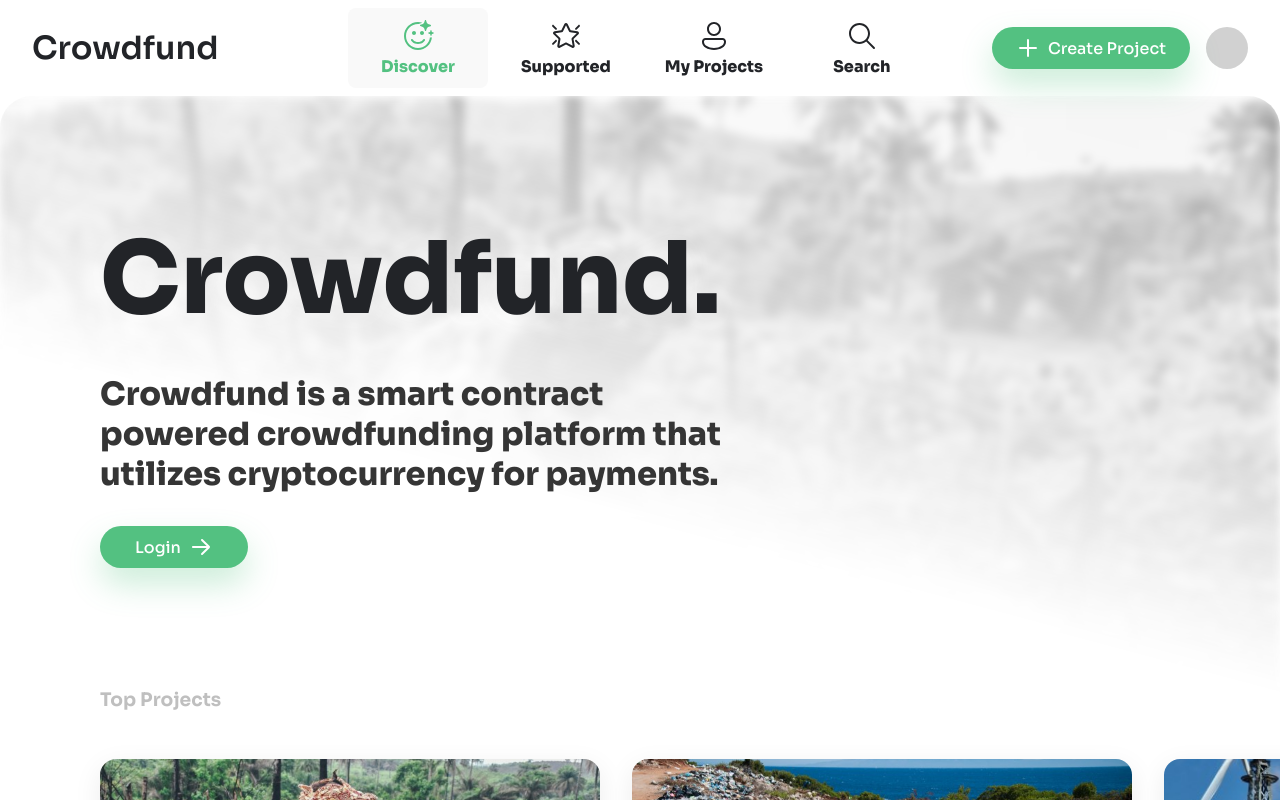
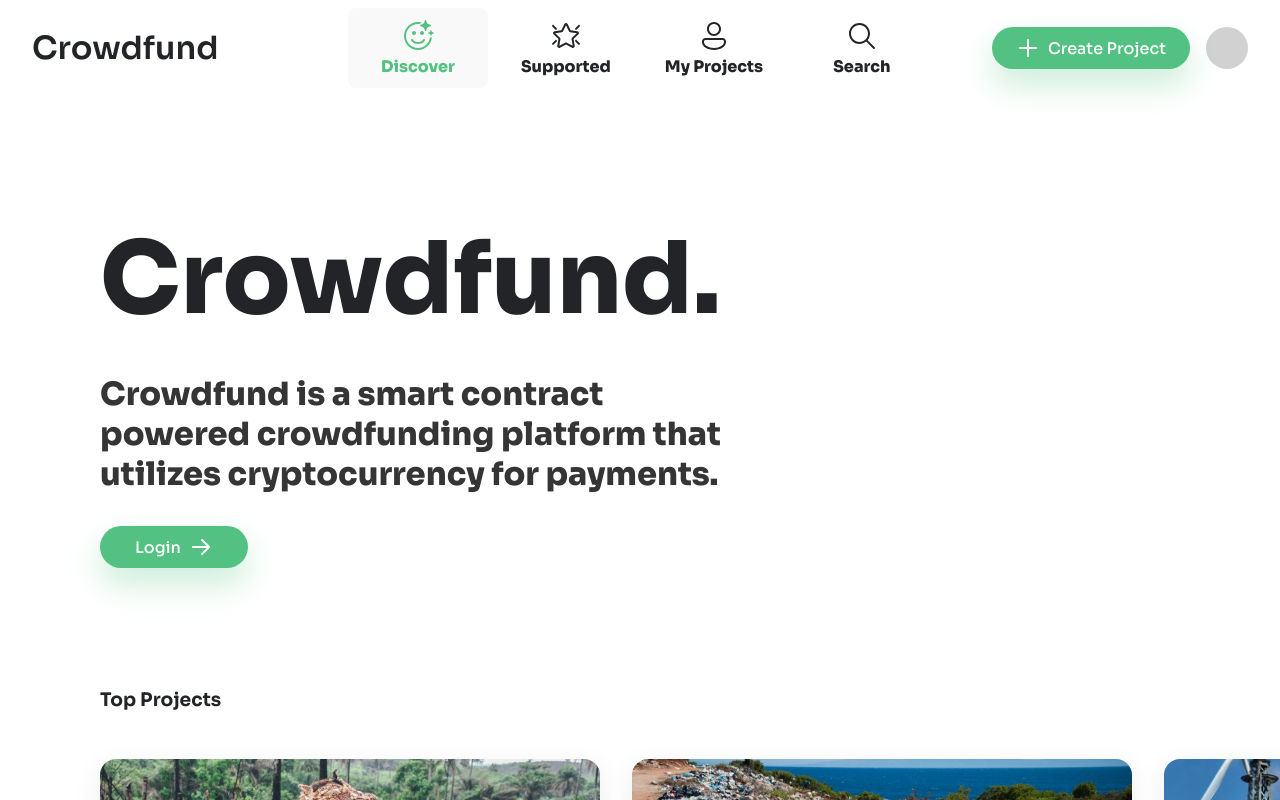
Before and after one commit to torstendngh/decentra-crowdfunding, a React (Create React App) app: page / in a window 1280 px wide. Built offline with nearby package versions, Linux system fonts and the light colour scheme; some icons are missing; the HTML template or start-up script is replaced by a standard one.

Commit message:
Added login page

```diff
--- a/src/App.js
+++ b/src/App.js
@@ -11,6 +11,7 @@ import MyProjectsPage from "./pages/MyProjectsPage";
 import SearchPage from "./pages/SearchPage";
 import CreateProjectPage from "./pages/CreateProjectPage";
 import ProfilePage from "./pages/ProfilePage";
+import LoginPage from "./pages/LoginPage";
 
 function App() {
   return (
@@ -27,6 +28,7 @@ function App() {
             <Route path="project" element={<ProjectPage/>}/>
             <Route path="create-project" element={<CreateProjectPage/>}/>
             <Route path="profile" element={<ProfilePage/>}/>
+            <Route path="login" element={<LoginPage/>}/>
           </Routes>
         </div>
       </BrowserRouter>
--- a/src/index.css
+++ b/src/index.css
@@ -30,7 +30,7 @@ body {
 
 /* Handle */
 ::-webkit-scrollbar-thumb {
-  background: gray;
+  background: rgba(128, 128, 128, 0.25);
   border-radius: 1000px;
 }
 
--- a/src/pages/CommonPageStyles.css
+++ b/src/pages/CommonPageStyles.css
@@ -13,9 +13,8 @@
 
 .Page :is(h3) {
   font-size: 32;
-  color: #BFBFBF;
+  color: var(--black);
   margin: 32px 0 16px var(--page-padding-left);
-  text-shadow: 0 4px 32px rgba(255, 255, 255, 0.25);
 }
 
 .CardCarousell {
--- a/src/pages/DiscoverPage.css
+++ b/src/pages/DiscoverPage.css
@@ -9,8 +9,7 @@
   right: 0;
   width: 100%;
   z-index: -1;
-  mask-image: linear-gradient(195deg, rgba(0, 0, 0, 0.50), transparent 50%);
-  filter: blur(4px) grayscale(100%);
+  mask-image: linear-gradient(180deg, black 95%, transparent);
 }
 
 
--- a/src/pages/DiscoverPage.jsx
+++ b/src/pages/DiscoverPage.jsx
@@ -1,11 +1,12 @@
 import "./DiscoverPage.css"
 import Card from './../components/Card'
+import {ReactComponent as FriendshiptSVG} from './../icons/undraw_friendship_mni7.svg';
 
 function DiscoverPage() {
 
   return (
     <div className="DiscoverPage">
-      <img className="HighlightedProjectImage" src="./placeholderImages/1.jpg" alt="" />
+      <FriendshiptSVG className="HighlightedProjectImage"/>
       <div className="HighlightedProject">
         <div className="Title">Crowdfund.</div>
         <div className="Details">Crowdfund is a smart contract powered crowdfunding platform that utilizes cryptocurrency for payments.</div>
--- /dev/null
+++ b/src/pages/LoginPage.jsx
@@ -0,0 +1,17 @@
+import WorkInProgress from "../components/WorkInProgress"
+
+function LoginPage() {
+  return (
+    <div>
+      <form action="">
+        <label for="fname">Email:</label><br />
+        <input type="text" id="fname" name="fname"></input><br/>
+        <label for="lname">Password:</label><br/>
+        <input type="password" id="lname" name="lname"></input><br />
+        <input type="submit" value="Accept"></input>
+      </form>
+    </div>
+  )
+}
+
+export default LoginPage
--- a/src/pages/ProjectPage.css
+++ b/src/pages/ProjectPage.css
@@ -5,6 +5,7 @@
 .ProjectPage > .Section1 {
   display: flex;
   align-items: flex-start;
+  flex-direction: row-reverse;
   margin: 0 var(--page-padding-left);
   gap: 32px;
 }
@@ -178,3 +179,7 @@
 .ProjectPage > .Section1 > .SubSection1 > .ButtonContainer > button:hover {
   transform: scale(1.06);
 }
+
+.ProjectPage > .TemporarySpace {
+  height: 500px;
+}
--- a/src/pages/ProjectPage.jsx
+++ b/src/pages/ProjectPage.jsx
@@ -69,6 +69,7 @@ function ProjectPage({ projectID }) {
         </div>
         <img className="Image" src="./placeholderImages/1.jpg" alt="" />
       </div>
+      <div className="TemporarySpace"></div>
     </div>
   );
 }
```
